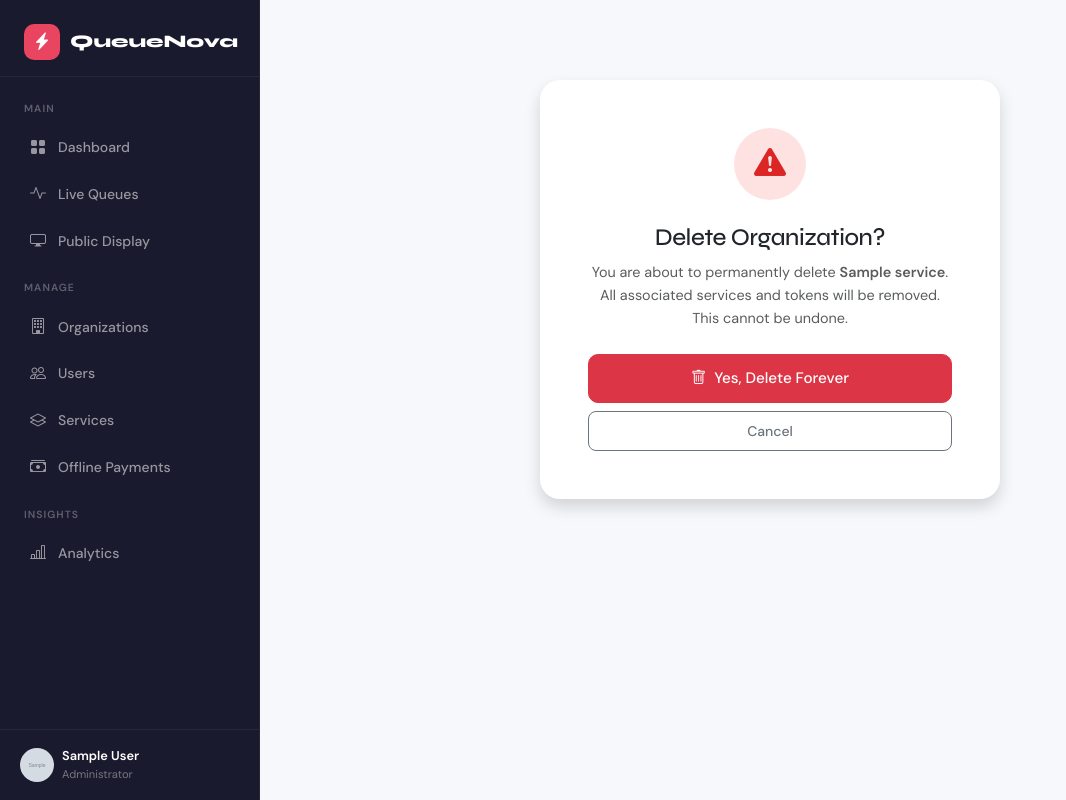
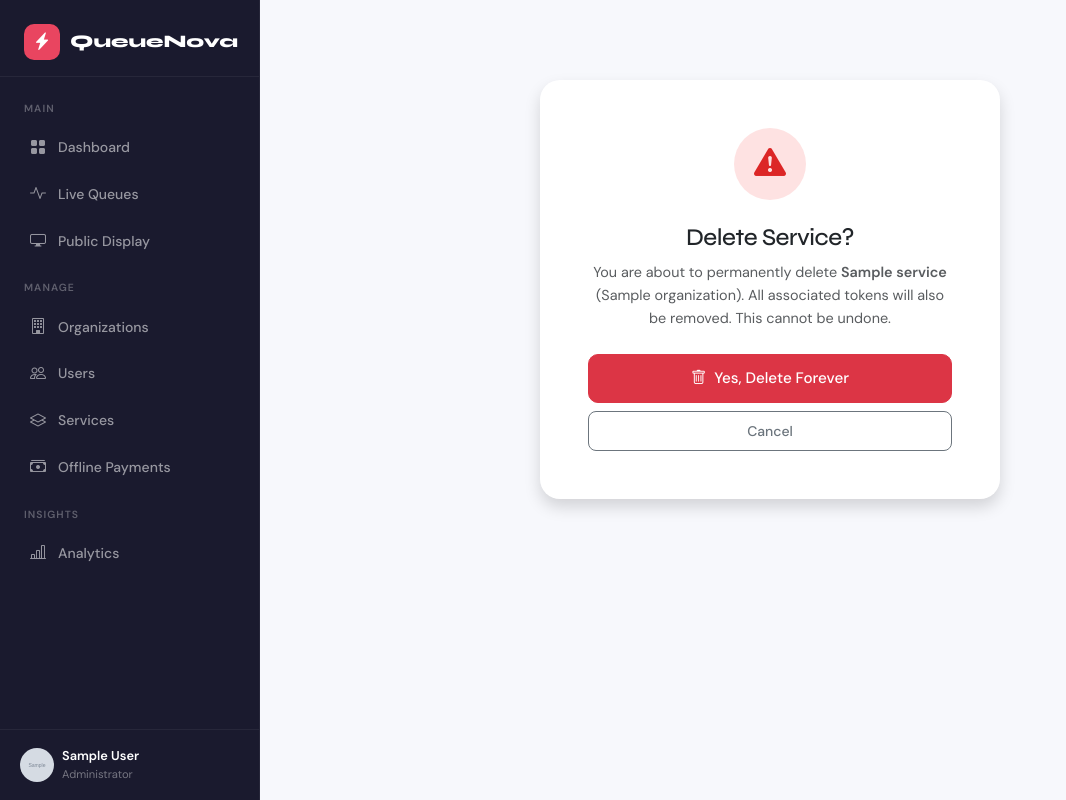
Before and after one commit to kumar1250/queuenova, a Django app: page /custom-admin/services/1/delete/ in a window 1280 px wide. Shown: the whole page, without its empty margins (0-1066 px from the left). Run offline with Django 5.2, Linux system fonts and the light colour scheme; a user stored in the database is signed in; tables that the repository leaves empty hold one stand-in row (values such as "Sample post"); grey boxes marked "Sample" are stand-in pictures.

Commit message:
Update service_confirm_delete.html

```diff
--- a/templates/custom_admin/service_confirm_delete.html
+++ b/templates/custom_admin/service_confirm_delete.html
@@ -1,5 +1,5 @@
 {% extends 'base.html' %}
-{% block title %}Delete Organization{% endblock %}
+{% block title %}Delete Service{% endblock %}
 
 {% block content %}
 <div class="d-flex justify-content-center" style="padding-top:2rem;">
@@ -8,9 +8,9 @@
             <div style="width:72px;height:72px;background:#fee2e2;border-radius:50%;display:inline-flex;align-items:center;justify-content:center;font-size:2rem;color:#dc2626;margin:0 auto 1.5rem;">
                 <i class="bi bi-exclamation-triangle-fill"></i>
             </div>
-            <h4 class="fw-800 mb-2">Delete Organization?</h4>
+            <h4 class="fw-800 mb-2">Delete Service?</h4>
             <p class="text-muted mb-4" style="font-size:0.9rem;">
-                You are about to permanently delete <strong>{{ object.name }}</strong>. All associated services and tokens will be removed. This cannot be undone.
+                You are about to permanently delete <strong>{{ object.name }}</strong> ({{ object.organization.name }}). All associated tokens will also be removed. This cannot be undone.
             </p>
             <form method="post">
                 {% csrf_token %}
@@ -18,7 +18,7 @@
                     <button type="submit" class="btn btn-danger btn-lg">
                         <i class="bi bi-trash me-2"></i>Yes, Delete Forever
                     </button>
-                    <a href="{% url 'custom_admin:manage_organizations' %}" class="btn btn-outline-secondary">Cancel</a>
+                    <a href="{% url 'custom_admin:manage_services' %}" class="btn btn-outline-secondary">Cancel</a>
                 </div>
             </form>
         </div>
```
